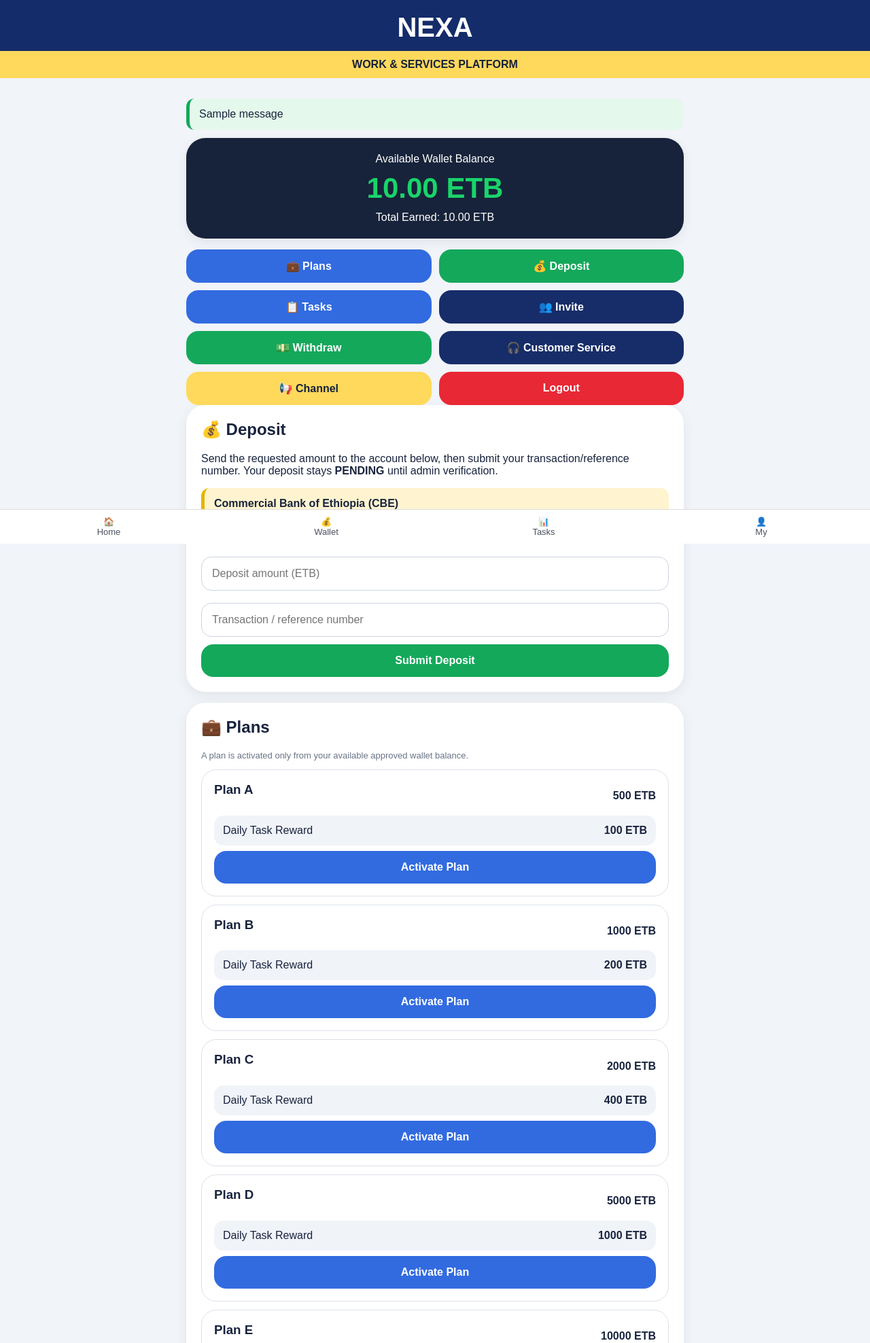
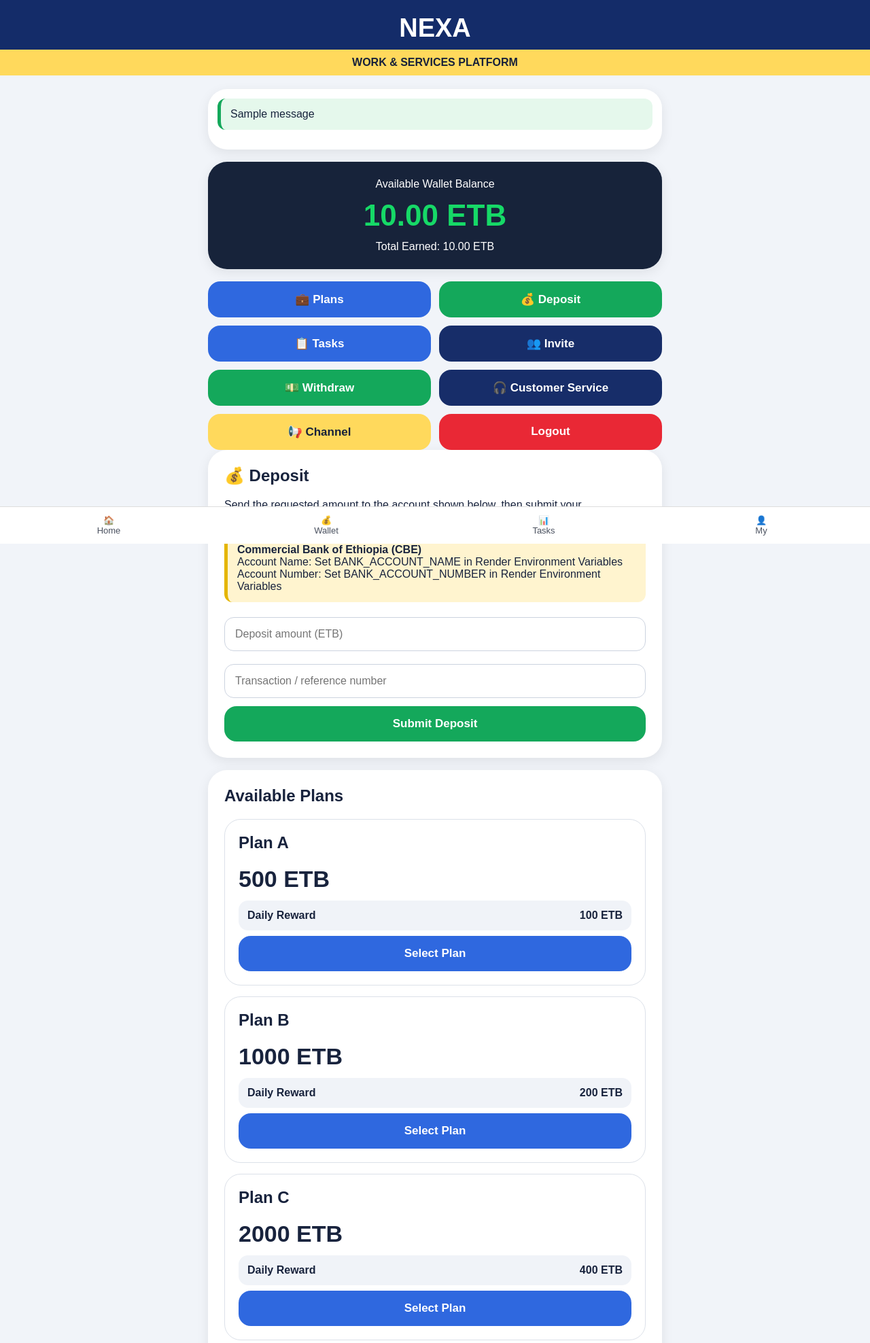
Before and after one commit to angesomgjohn-bot/direct-reward-demo, a Flask app: page / in a window 1280 px wide. Shown: the top 1976 px of the page at 68% size. Run offline with Flask 3, Linux system fonts and the light colour scheme; the visitor is signed in with stand-in values (Sample User, id 1); tables that the repository leaves empty hold one stand-in row (values such as "Sample post"); one stand-in notice (Sample message) is shown.

Commit message:
Update index.html

```diff
--- a/templates/index.html
+++ b/templates/index.html
@@ -7,54 +7,53 @@
 <style>
 *{box-sizing:border-box}
 body{margin:0;font-family:Arial,sans-serif;background:#f1f4f9;color:#18233d}
-.top{background:#142c69;color:#fff;text-align:center;padding:18px 10px 0}
-.logo{font-size:40px;font-weight:900}
-.subtitle{background:#ffd95c;color:#17213a;padding:11px;margin:12px -10px 0;font-weight:800}
-.container{max-width:760px;margin:auto;padding:18px 14px 100px}
-.card{background:#fff;border-radius:28px;padding:22px;margin-bottom:16px;box-shadow:0 5px 18px rgba(0,0,0,.07)}
-.balance{background:#17233a;color:#fff;text-align:center}
-.balance-number{font-size:42px;font-weight:900;color:#19d46a;margin:10px 0}
-.grid{display:grid;grid-template-columns:1fr 1fr;gap:11px}
-.btn,button{width:100%;border:0;border-radius:18px;padding:15px;background:#326be0;color:#fff;font-size:16px;font-weight:800;text-decoration:none;text-align:center;cursor:pointer}
+.top{background:#142c69;color:#fff;text-align:center;padding:20px 10px 10px}
+.logo{font-size:38px;font-weight:900}.subtitle{background:#ffd95c;color:#17213a;padding:10px;margin:10px -10px -10px;font-weight:800}
+.container{max-width:700px;margin:auto;padding:20px 16px 100px}
+.card{background:#fff;border-radius:28px;padding:24px;margin-bottom:18px;box-shadow:0 5px 18px rgba(0,0,0,.08)}
+.balance{background:#17233a;color:#fff;text-align:center}.balance-number{color:#16d967;font-size:44px;font-weight:900;margin:12px 0}
+.grid{display:grid;grid-template-columns:1fr 1fr;gap:12px}
+button,.btn{display:block;width:100%;border:0;border-radius:18px;padding:16px;background:#2f68df;color:#fff;font-size:17px;font-weight:700;text-decoration:none;text-align:center;cursor:pointer}
 .green{background:#14a85b}.dark{background:#172d69}.yellow{background:#ffd95c;color:#17213a}.red{background:#e92835}
-input{width:100%;padding:15px;border:1px solid #cdd4df;border-radius:15px;margin:7px 0 11px;font-size:16px}
-.notice{background:#fff4cf;border-left:5px solid #e4b500;padding:14px;border-radius:12px;margin:12px 0}
-.success{background:#e5f8ec;border-left-color:#14a85b}
-.error{background:#ffe5e8;border-left-color:#e92835}
-.plan{border:1px solid #dce1e9;border-radius:22px;padding:18px;margin-top:12px}
-.price{font-size:32px;font-weight:900;margin:5px 0 10px}
+.plan{border:1px solid #dce1e9;border-radius:24px;padding:20px;margin-top:16px}
+.price{font-size:34px;font-weight:900;margin:8px 0 12px}
 .task{background:#f0f3f8;border-radius:14px;padding:13px;margin:8px 0}
-.row{display:flex;align-items:center;justify-content:space-between;gap:10px}
-.status{display:inline-block;border-radius:999px;padding:5px 10px;font-size:12px;font-weight:800}
-.pending{background:#fff0bd;color:#775700}.approved,.paid{background:#dff7e8;color:#0a7b3f}
-.rejected{background:#ffe0e4;color:#a7192e}
-.history{border-bottom:1px solid #e1e4e9;padding:12px 0}
-.muted{color:#697386;font-size:13px}
-.bottom{position:fixed;bottom:0;left:0;right:0;background:#fff;border-top:1px solid #ddd;display:grid;grid-template-columns:repeat(4,1fr);z-index:10}
-.bottom a{text-align:center;text-decoration:none;color:#4b5260;padding:10px 3px;font-size:13px}
+.task-row{display:flex;align-items:center;justify-content:space-between;gap:10px}
+input{width:100%;padding:15px;border:1px solid #ccd3df;border-radius:14px;margin:7px 0 12px;font-size:16px}
+.notice{background:#fff4cf;border-left:5px solid #e4b500;padding:14px;border-radius:12px;margin-bottom:15px}
+.success{background:#e5f8ec;border-left:5px solid #14a85b}
+.error{background:#ffe5e8;border-left:5px solid #e92835}
+.history{border-bottom:1px solid #ddd;padding:13px 0}
+.bottom{position:fixed;bottom:0;left:0;right:0;background:#fff;display:grid;grid-template-columns:repeat(4,1fr);border-top:1px solid #ddd;z-index:5}
+.bottom a{padding:12px 4px;text-align:center;color:#4b5260;text-decoration:none;font-size:13px}
+.copy{font-size:13px;color:#555;margin-top:-5px}
 h1,h2,h3{margin-top:0}
-small{color:#687386}
-@media(max-width:520px){.grid{gap:8px}.btn,button{padding:14px 8px}.balance-number{font-size:36px}}
+@media(max-width:500px){.balance-number{font-size:38px}}
 </style>
 </head>
 <body>
+
 <div class="top">
   <div class="logo">NEXA</div>
   <div class="subtitle">WORK & SERVICES PLATFORM</div>
 </div>
 
 <div class="container">
-{% with messages=get_flashed_messages(with_categories=true) %}
-{% for category,message in messages %}
-<div class="notice {{ 'success' if category=='success' else 'error' }}">{{ message }}</div>
+
+{% with messages = get_flashed_messages(with_categories=true) %}
+  {% for category, message in messages %}
+    <div class="card" style="padding:14px">
+      <div class="notice {{ 'success' if category == 'success' else 'error' }}">{{ message }}</div>
+    </div>
   {% endfor %}
 {% endwith %}
 
 {% if not user %}
+
 <div class="card">
   <h1>Welcome to NEXA</h1>
   <h2>Login</h2>
-  <form method="post" action="/login">
+  <form method="POST" action="/login">
     <input name="phone" placeholder="Phone number" required>
     <input name="password" type="password" placeholder="Password" required>
     <button type="submit">Login</button>
@@ -63,13 +62,14 @@ small{color:#687386}
 
 <div class="card">
   <h2>Create Account</h2>
-  <form method="post" action="/register">
+  <form method="POST" action="/register">
     <input name="phone" placeholder="Phone number" required>
-    <input name="password" type="password" placeholder="Password (6+ characters)" required>
+    <input name="password" type="password" placeholder="Password" required>
     <input name="referral" value="{{ request.args.get('ref','') }}" placeholder="Referral code (optional)">
-    <button class="green" type="submit">Create Account</button>
+    <button class="green" type="submit">Register</button>
   </form>
 </div>
+
 {% else %}
 
 <div class="card balance">
@@ -82,7 +82,7 @@ small{color:#687386}
   <a class="btn" href="#plans">💼 Plans</a>
   <a class="btn green" href="#deposit">💰 Deposit</a>
   <a class="btn" href="#tasks">📋 Tasks</a>
-  <a class="btn dark" href="#referral">👥 Invite</a>
+  <a class="btn dark" href="/referral">👥 Invite</a>
   <a class="btn green" href="#withdraw">💵 Withdraw</a>
   <a class="btn dark" href="/support">🎧 Customer Service</a>
   <a class="btn yellow" href="/channel">📢 Channel</a>
@@ -91,13 +91,15 @@ small{color:#687386}
 
 <div class="card" id="deposit">
   <h2>💰 Deposit</h2>
-  <p>Send the requested amount to the account below, then submit your transaction/reference number. Your deposit stays <b>PENDING</b> until admin verification.</p>
+  <p>Send the requested amount to the account shown below, then submit your transaction/reference number for verification.</p>
+
   <div class="notice">
-    <b>{{ bank_name }}</b><br>
-    Account Name: {{ bank_account_name or 'Configure BANK_ACCOUNT_NAME in Render' }}<br>
-    Account Number: {{ bank_account_number or 'Configure BANK_ACCOUNT_NUMBER in Render' }}
+    <strong>{{ bank_name }}</strong><br>
+    Account Name: {{ bank_account_name or 'Set BANK_ACCOUNT_NAME in Render Environment Variables' }}<br>
+    Account Number: {{ bank_account_number or 'Set BANK_ACCOUNT_NUMBER in Render Environment Variables' }}
   </div>
-  <form method="post" action="/deposit">
+
+  <form method="POST" action="/deposit">
     <input name="amount" type="number" min="1" step="0.01" placeholder="Deposit amount (ETB)" required>
     <input name="reference" placeholder="Transaction / reference number" required>
     <button class="green" type="submit">Submit Deposit</button>
@@ -105,14 +107,20 @@ small{color:#687386}
 </div>
 
 <div class="card" id="plans">
-  <h2>💼 Plans</h2>
-  <p class="muted">A plan is activated only from your available approved wallet balance.</p>
+  <h2>Available Plans</h2>
+
   {% for plan in plans %}
   <div class="plan">
-    <div class="row"><h3>{{ plan["name"] }}</h3><b>{{ "%.0f"|format(plan["price"]) }} ETB</b></div>
-    <div class="task"><div class="row"><span>Daily Task Reward</span><b>{{ "%.0f"|format(plan["daily_reward"]) }} ETB</b></div></div>
-    <form method="post" action="/start-plan/{{ plan['id'] }}">
-      <button type="submit">Activate Plan</button>
+    <h2>{{ plan["name"] }}</h2>
+    <div class="price">{{ "%.0f"|format(plan["price"]) }} ETB</div>
+    <div class="task">
+      <div class="task-row">
+        <strong>Daily Reward</strong>
+        <strong>{{ "%.0f"|format(plan["daily_reward"]) }} ETB</strong>
+      </div>
+    </div>
+    <form method="POST" action="/start-plan/{{ plan['id'] }}">
+      <button type="submit">Select Plan</button>
     </form>
   </div>
   {% endfor %}
@@ -120,96 +128,79 @@ small{color:#687386}
 
 <div class="card" id="tasks">
   <h2>📋 My Tasks</h2>
-  {% if tasks %}
+  {% if tasks is defined and tasks %}
     {% for task in tasks %}
     <div class="task">
-      <div class="row">
-        <div><b>{{ task["task_name"] }}</b><br><small>{{ task["created_at"] }}</small></div>
-        <b>{{ "%.2f"|format(task["reward"]) }} ETB</b>
+      <div class="task-row">
+        <div>
+          <strong>{{ task["task_name"] }}</strong><br>
+          <small>Plan {{ task["plan_id"] }}</small>
+        </div>
+        <strong>{{ "%.2f"|format(task["reward"]) }} ETB</strong>
       </div>
       <br>
       {% if task["completed"] %}
-        <span class="status approved">✓ COMPLETED</span>
+        <button class="green" disabled>✓ Completed</button>
       {% else %}
-        <form method="post" action="/complete-task/{{ task['id'] }}">
-          <button class="green" type="submit">Complete Task</button>
+        <form method="POST" action="/complete-task/{{ task['id'] }}">
+          <button type="submit">Complete Task</button>
         </form>
       {% endif %}
     </div>
     {% endfor %}
   {% else %}
-    <p class="muted">No tasks yet.</p>
+    <p>No tasks yet.</p>
   {% endif %}
 </div>
 
 <div class="card" id="withdraw">
   <h2>💵 Withdraw</h2>
-  <p>Withdrawal requests are reserved from your available balance and remain <b>PENDING</b> until admin review.</p>
-  <form method="post" action="/withdraw">
+  <p>Enter the amount and your receiving account details.</p>
+  <form method="POST" action="/withdraw">
     <input name="amount" type="number" min="1" step="0.01" placeholder="Withdrawal amount (ETB)" required>
-    <input name="account_number" placeholder="Receiving account number" required>
-    <input name="account_name" placeholder="Receiving account name" required>
+    <input name="account_number" placeholder="Account number" required>
+    <input name="account_name" placeholder="Account name" required>
     <button class="green" type="submit">Request Withdrawal</button>
   </form>
 </div>
 
-<div class="card" id="referral">
-  <h2>👥 Referral Link</h2>
-  <p>Your referral code: <b>{{ user["referral_code"] }}</b></p>
-  <a class="btn dark" href="/referral">Generate / Show My Referral Link</a>
+<div class="card">
+  <h2>👥 Referral</h2>
+  <p>Your referral code: <strong>{{ user["referral_code"] }}</strong></p>
+  <form method="GET" action="/referral">
+    <button class="dark" type="submit">Show My Referral Link</button>
+  </form>
   {% if referral_link %}
     <input value="{{ referral_link }}" readonly onclick="this.select()">
-  <p class="muted">Tap the link to select it, then copy and share it.</p>
+    <p class="copy">Tap the link above to select it and share it with friends.</p>
   {% endif %}
 </div>
 
 <div class="card">
   <h2>🎧 Customer Service</h2>
-  {% if customer_service_url %}
+  <p>Need help? Contact NEXA customer service.</p>
   <a class="btn dark" href="{{ customer_service_url }}" target="_blank">Contact Customer Service</a>
-  {% else %}
-  <p class="muted">Customer service link is not configured.</p>
-  {% endif %}
 </div>
 
 <div class="card">
   <h2>📢 Official Channel</h2>
-  {% if official_telegram_url %}
+  <p>Follow the official NEXA channel for announcements and updates.</p>
   <a class="btn yellow" href="{{ official_telegram_url }}" target="_blank">Open Official Channel</a>
-  {% else %}
-  <p class="muted">Official channel link is not configured.</p>
-  {% endif %}
 </div>
 
 <div class="card">
-  <h2>💰 Deposit History</h2>
-  {% for item in deposits %}
-  <div class="history">
-    <div class="row"><b>{{ "%.2f"|format(item["amount"]) }} ETB</b><span class="status {{ item['status']|lower }}">{{ item["status"] }}</span></div>
-    <small>Ref: {{ item["reference"] }} · {{ item["created_at"] }}</small>
-  </div>
-  {% else %}<p class="muted">No deposits yet.</p>{% endfor %}
-</div>
-
-<div class="card">
-  <h2>💵 Withdrawal History</h2>
-  {% for item in withdrawals %}
-  <div class="history">
-    <div class="row"><b>{{ "%.2f"|format(item["amount"]) }} ETB</b><span class="status {{ item['status']|lower }}">{{ item["status"] }}</span></div>
-    <small>Net: {{ "%.2f"|format(item["net_amount"]) }} ETB · {{ item["created_at"] }}</small>
-  </div>
-  {% else %}<p class="muted">No withdrawals yet.</p>{% endfor %}
-</div>
-
-<div class="card">
-  <h2>Activity History</h2>
+  <h2>History</h2>
+  {% if history %}
     {% for item in history %}
     <div class="history">
-    <b>{{ item["action"] }}</b><br>
-    <span>{{ "%.2f"|format(item["amount"]) }} ETB</span><br>
-    <small>{{ item["note"] or "" }} · {{ item["created_at"] }}</small>
+      <strong>{{ item["action"] }}</strong><br>
+      Amount: {{ "%.2f"|format(item["amount"]) }} ETB<br>
+      <small>{{ item["note"] }}</small>
     </div>
-  {% else %}<p class="muted">No history yet.</p>{% endfor %}
+    {% endfor %}
+  {% else %}
+    <p>No history yet.</p>
+  {% endif %}
 </div>
 
 {% endif %}
@@ -220,8 +211,9 @@ small{color:#687386}
   <a href="/">🏠<br>Home</a>
   <a href="#deposit">💰<br>Wallet</a>
   <a href="#tasks">📊<br>Tasks</a>
-  <a href="#referral">👤<br>My</a>
+  <a href="/referral">👤<br>My</a>
 </div>
 {% endif %}
+
 </body>
 </html>
```
Lines whose indentation alone changed are shown as unchanged.
